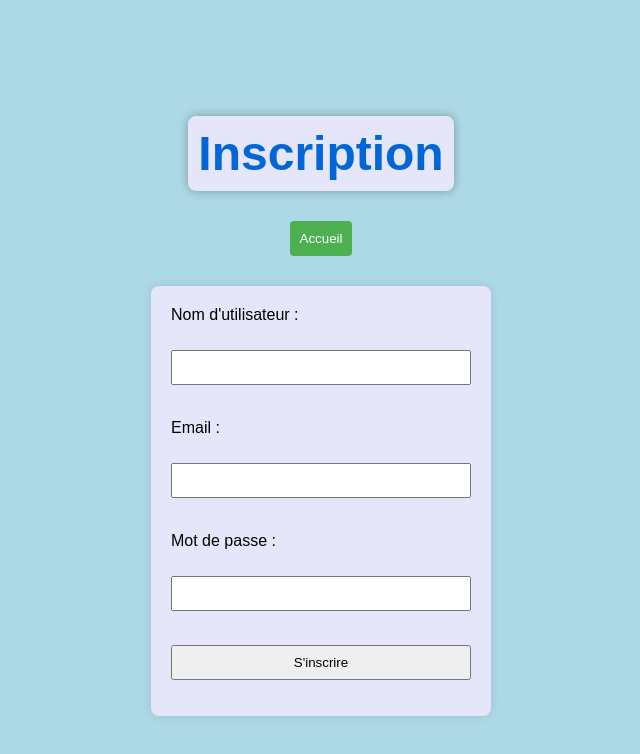
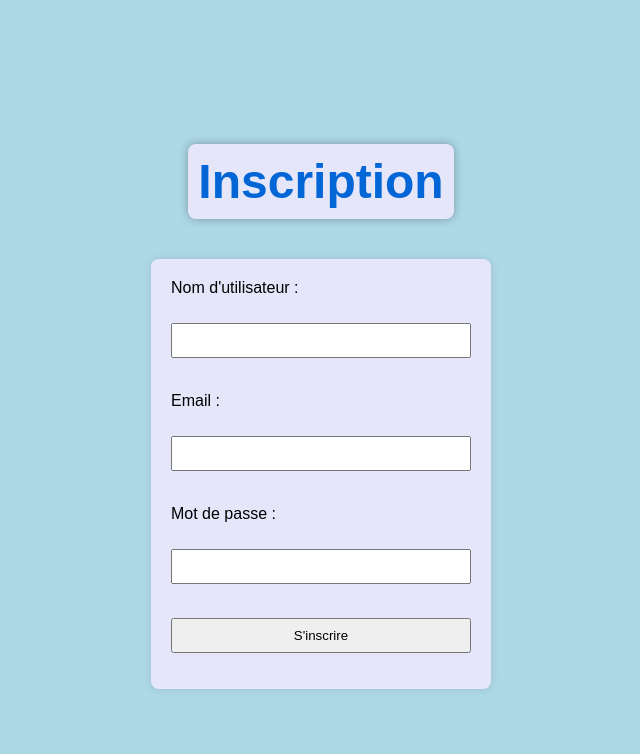
Before and after one commit to vKyoG0z/REMINDR, a website: page pages/inscription.html in a window 1280 px wide. Shown: the whole page, without its empty margins (319-959 px from the left). Drawn offline with Linux system fonts and the light colour scheme.

```diff
--- a/pages/inscription.html
+++ b/pages/inscription.html
@@ -8,9 +8,7 @@
 </head>
 <body>
   <h1>Inscription</h1>
-  <a href="index.html" class="redirect-button"> <!-- Lien vers index.html -->
-    <button>Accueil</button> <!-- Texte ou bouton pour retourner à l'accueil -->
-  </a>
+
 
   <form action="/users/inscription" method="post">
     <label for="username">Nom d'utilisateur :</label><br>
```
Also changed, not shown: 1 other file.
